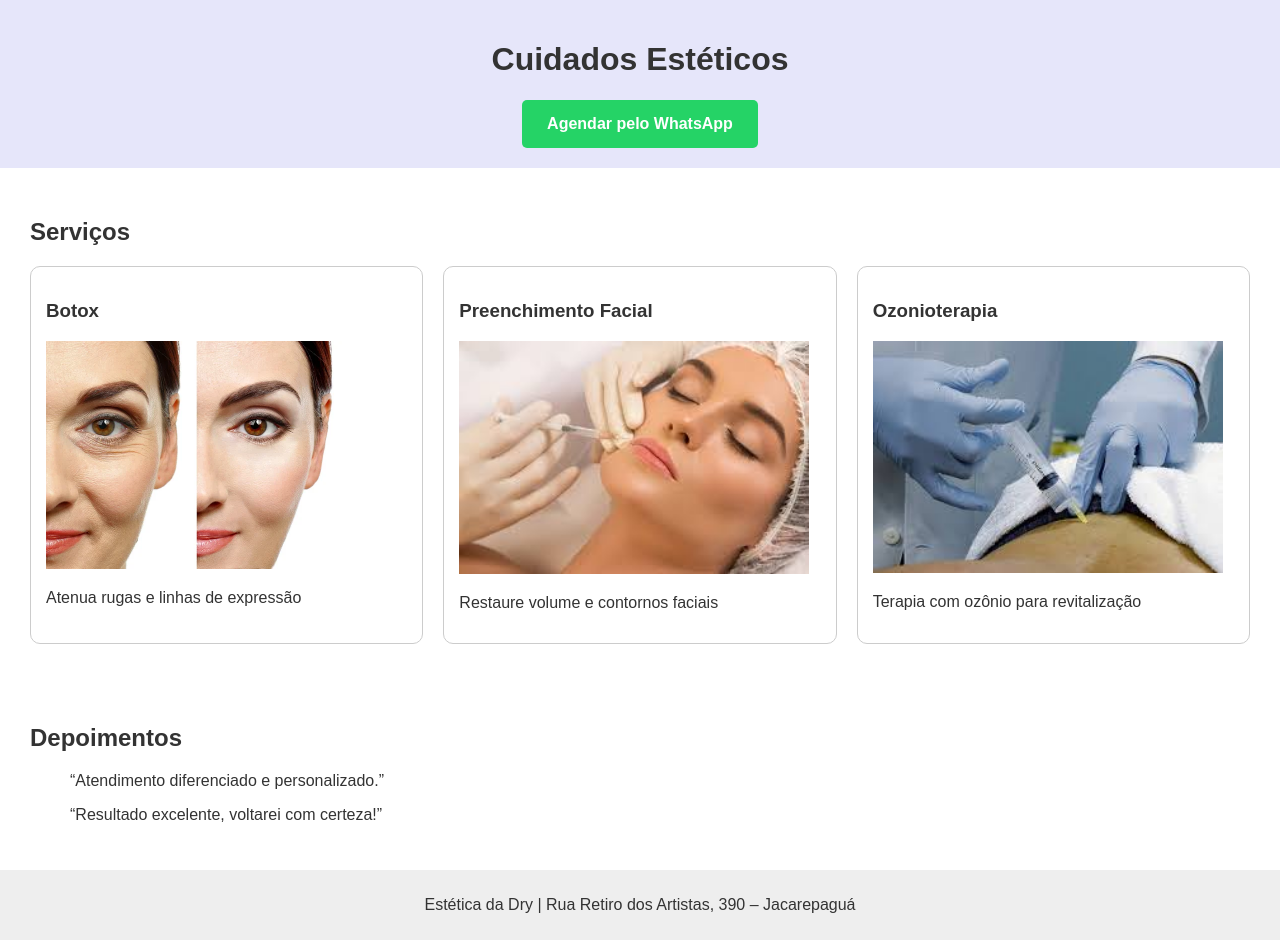
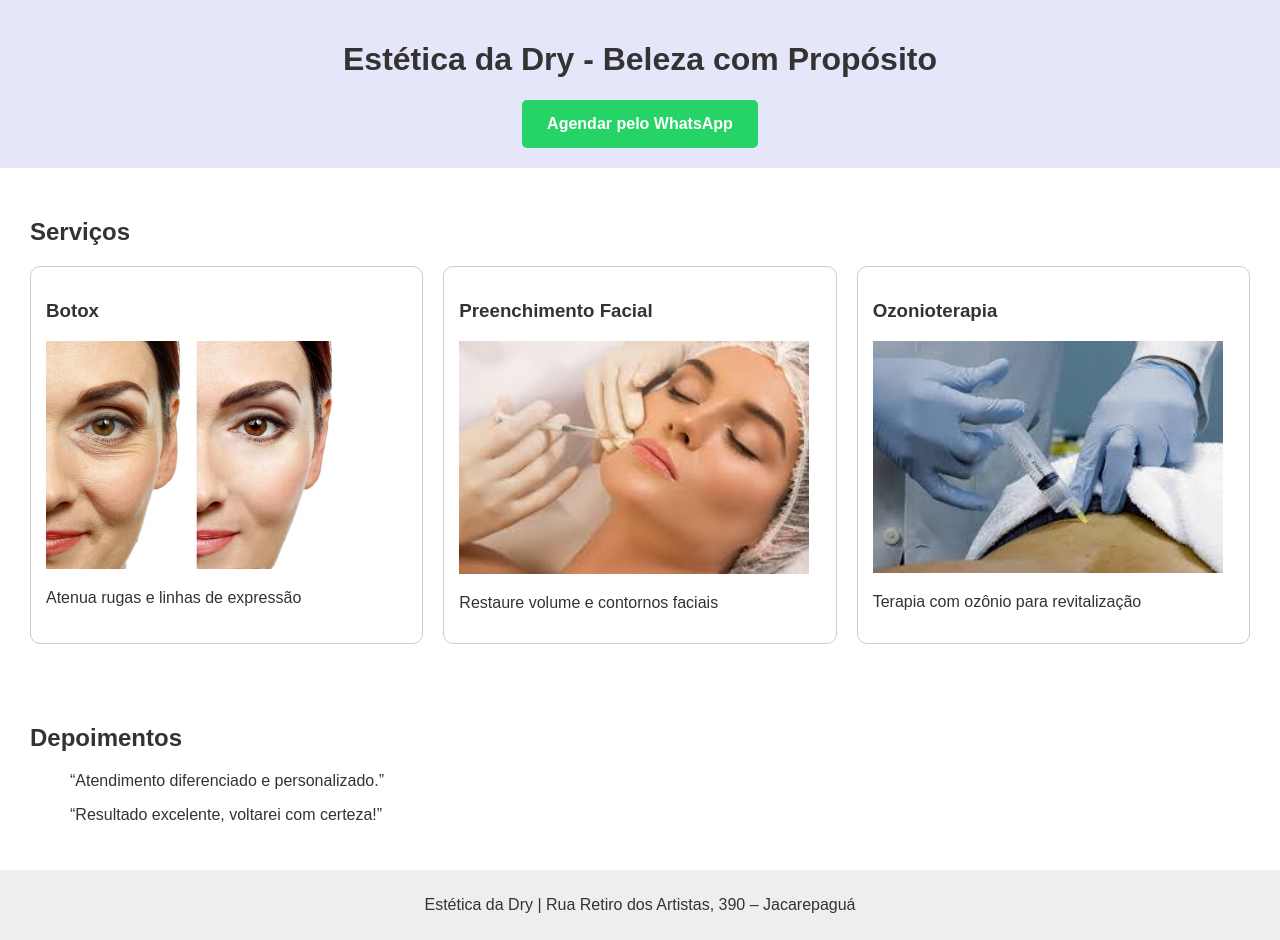
Before and after one commit to Diogo2040/estetica-da-dry, a plain HTML site: page index.html in a window 1280 px wide. Drawn offline with Linux system fonts and the light colour scheme.

Commit message:
Teste: alterado título principal

```diff
--- a/index.html
+++ b/index.html
@@ -8,7 +8,7 @@
 </head>
 <body>
   <header>
-    <h1>Cuidados Estéticos</h1>
+    <h1>Estética da Dry - Beleza com Propósito</h1>
 
     <a href="https://wa.me/5521964684925?text=Olá%2C%20quero%20agendar%20um%20procedimento%20na%20Estética%20da%20Dry."
    target="_blank"
```
